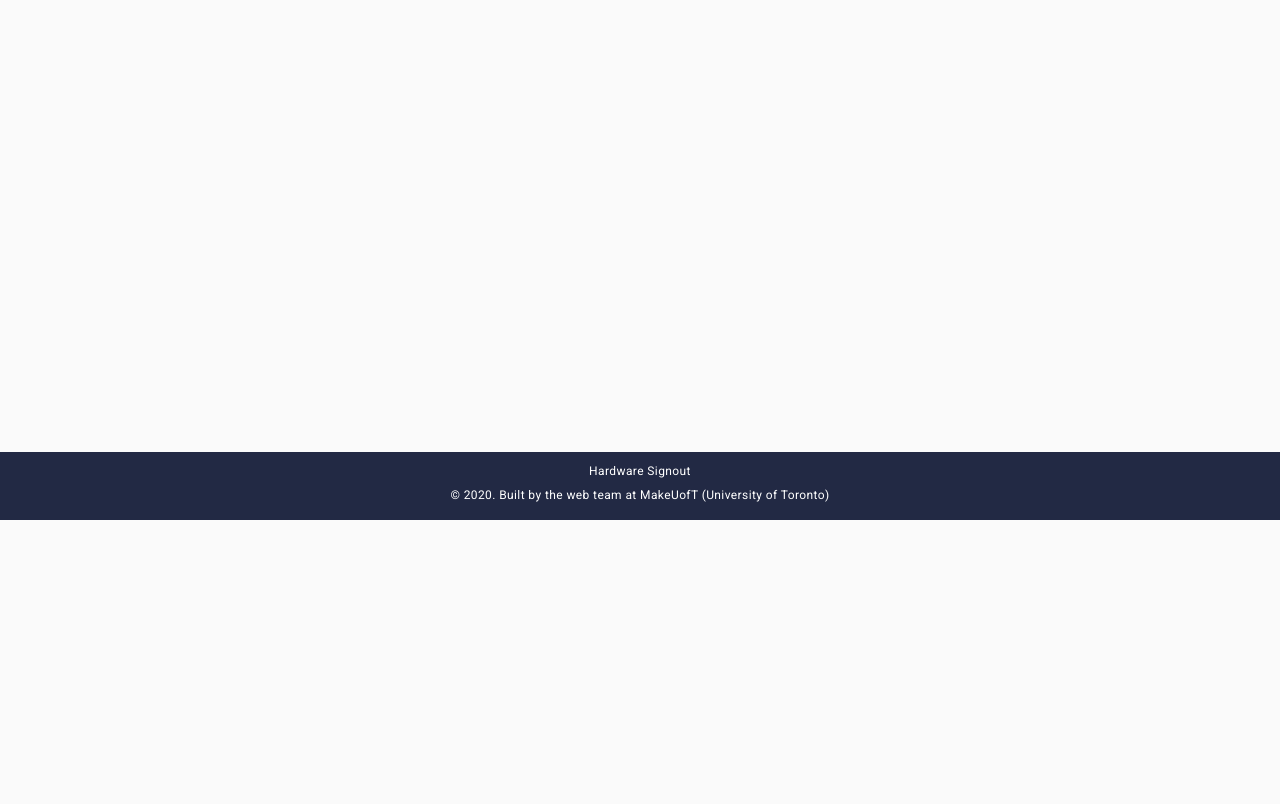
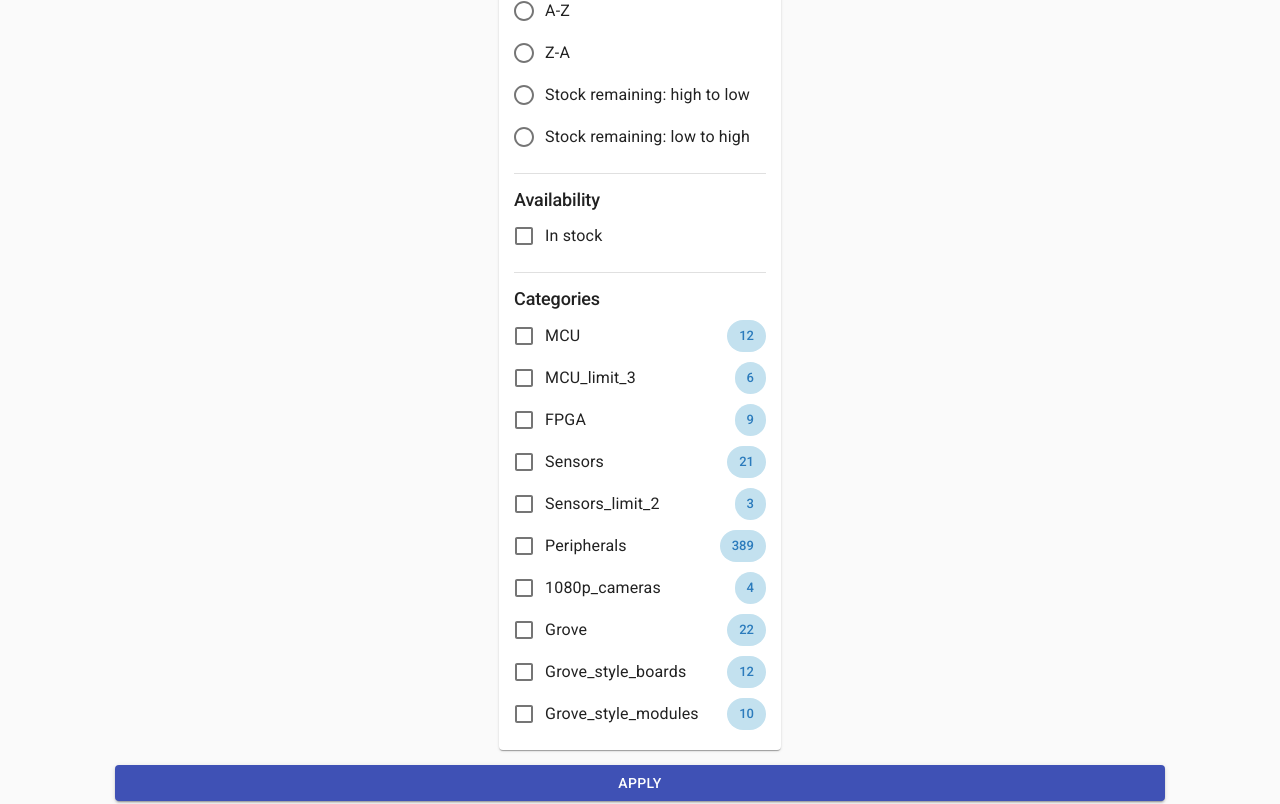
Before and after one commit to ieeeuoft/hackathon-template, a React (Create React App) app in the folder hackathon_site/dashboard/frontend/: page /inventory in a window 1280 px wide. Shown: the part 280-1084 px from the top of the page. Before the commit the page ends 800 px from the top, so only its background shows below. Built offline with nearby package versions, Linux system fonts and the light colour scheme; no server answers.

Commit message:
added filter component and test

```diff
--- /dev/null
+++ b/hackathon_site/dashboard/frontend/src/components/inventory/InventoryFilter/InventoryFilter.js
@@ -0,0 +1,85 @@
+import React from "react";
+import styles from "./InventoryFilter.module.scss";
+import Paper from "@material-ui/core/Paper";
+import Typography from "@material-ui/core/Typography";
+import Button from "@material-ui/core/Button";
+import Chip from "@material-ui/core/Chip";
+import Divider from "@material-ui/core/Divider";
+import Checkbox from "@material-ui/core/Checkbox";
+import Radio from "@material-ui/core/Radio";
+import RadioGroup from "@material-ui/core/RadioGroup";
+import FormControlLabel from "@material-ui/core/FormControlLabel";
+
+const InventoryFilter = ({ categories, applyFilter, removeFilter }) => (
+    <div className={styles.filter}>
+        <Paper className={styles.filterPaper}>
+            <form>
+                <Typography variant="h2" noWrap>
+                    Order by
+                </Typography>
+                <RadioGroup aria-label="order by" name="order by">
+                    <FormControlLabel
+                        value="all"
+                        control={<Radio color="primary" />}
+                        label="All"
+                    />
+                    <FormControlLabel
+                        value="a-z"
+                        control={<Radio color="primary" />}
+                        label="A-Z"
+                    />
+                    <FormControlLabel
+                        value="z-a"
+                        control={<Radio color="primary" />}
+                        label="Z-A"
+                    />
+                    <FormControlLabel
+                        value="stock-high-low"
+                        control={<Radio color="primary" />}
+                        label="Stock remaining: high to low"
+                    />
+                    <FormControlLabel
+                        value="stock-low-high"
+                        control={<Radio color="primary" />}
+                        label="Stock remaining: low to high"
+                    />
+                </RadioGroup>
+                <Divider className={styles.filterDivider} />
+                <Typography variant="h2" noWrap>
+                    Availability
+                </Typography>
+                <FormControlLabel
+                    control={<Checkbox color="primary" />}
+                    label="In stock"
+                />
+                <Divider className={styles.filterDivider} />
+                <Typography variant="h2" noWrap>
+                    Categories
+                </Typography>
+                {categories.map((item, i) => (
+                    <div className={styles.filterCategory} key={i}>
+                        <FormControlLabel
+                            control={<Checkbox color="primary" />}
+                            label={item.name}
+                        />
+                        <Chip label={item.qty} className={styles.filterCategoryChip} />
+                    </div>
+                ))}
+            </form>
+        </Paper>
+        <Button
+            color="primary"
+            variant="contained"
+            fullWidth={true}
+            onClick={applyFilter}
+            className={styles.filterBtn}
+        >
+            Apply
+        </Button>
+        <Button color="secondary" onClick={removeFilter}>
+            Clear all
+        </Button>
+    </div>
+);
+
+export default InventoryFilter;
--- /dev/null
+++ b/hackathon_site/dashboard/frontend/src/components/inventory/InventoryFilter/InventoryFilter.module.scss
@@ -0,0 +1,31 @@
+@import "./../../../assets/abstracts/variables";
+
+.filter {
+    width: 100%;
+    display: flex;
+    flex-direction: column;
+    align-items: center;
+
+    &Paper {
+        padding: 15px;
+    }
+    h2 {
+        margin-bottom: 5px;
+    }
+    &Divider {
+        margin: 15px 0;
+    }
+    &Category {
+        display: flex;
+        justify-content: space-between;
+        align-items: center;
+        &Chip {
+            color: color(primary);
+            background-color: color(blueLight);
+            font-weight: 500;
+        }
+    }
+    &Btn {
+        margin: 15px 0;
+    }
+}
--- a/hackathon_site/dashboard/frontend/src/pages/Inventory/Inventory.js
+++ b/hackathon_site/dashboard/frontend/src/pages/Inventory/Inventory.js
@@ -2,6 +2,12 @@ import React from "react";
 // import styles from "./Inventory.module.scss";
 import Header from "components/general/Header/Header";
 import Typography from "@material-ui/core/Typography";
+import InventoryFilter from "components/inventory/InventoryFilter/InventoryFilter";
+import { categories } from "testing/mockData";
+
+const applyFilter = () => alert("Applies the filter");
+
+const removeFilter = () => alert("Removes all filters and resets form");
 
 const Inventory = () => {
     return (
@@ -9,6 +15,11 @@ const Inventory = () => {
             <Header />
             <Typography variant="h1">Hardware Inventory</Typography>
             <p>IEEEEEE</p>
+            <InventoryFilter
+                categories={categories}
+                applyFilter={applyFilter}
+                removeFilter={removeFilter}
+            />
         </div>
     );
 };
--- a/hackathon_site/dashboard/frontend/src/testing/mockData.js
+++ b/hackathon_site/dashboard/frontend/src/testing/mockData.js
@@ -105,3 +105,17 @@ export const teamCode = "PAS3NLQ3";
 // Navbar
 export const cartQuantity = 0;
 export const userEmail = "graham@email.com";
+
+// Inventory
+export const categories = [
+    { name: "MCU", qty: 12 },
+    { name: "MCU_limit_3", qty: 6 },
+    { name: "FPGA", qty: 9 },
+    { name: "Sensors", qty: 21 },
+    { name: "Sensors_limit_2", qty: 3 },
+    { name: "Peripherals", qty: 389 },
+    { name: "1080p_cameras", qty: 4 },
+    { name: "Grove", qty: 22 },
+    { name: "Grove_style_boards", qty: 12 },
+    { name: "Grove_style_modules", qty: 10 },
+];
```
Also changed, not shown: hackathon_site/dashboard/frontend/src/components/inventory/Legend/Legend.js (deleted), hackathon_site/dashboard/frontend/src/components/inventory/Legend/Legend.module.scss (deleted), 1 other file (tests, documents, lock files or other folders).
